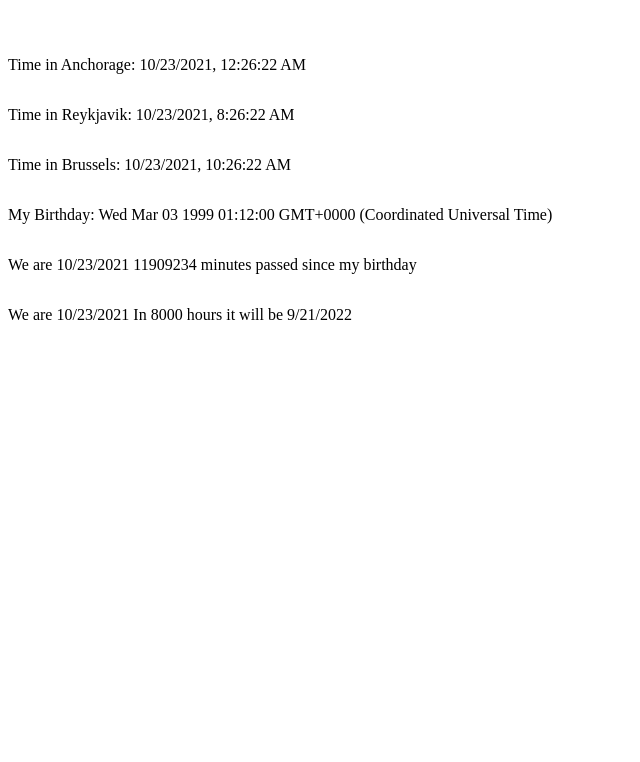
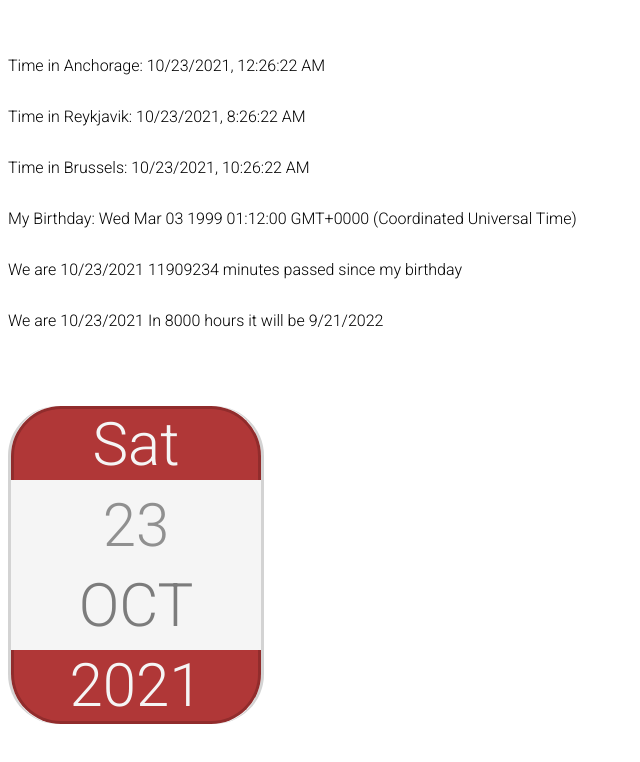
Before and after one commit to shanon-richet/Date-Object, a plain HTML site: page index.html in a window 1280 px wide. Shown: the whole page, without its empty margins (0-640 px from the left). Drawn offline with Linux system fonts and the light colour scheme.

Commit message:
add calendar

```diff
--- a/index.html
+++ b/index.html
@@ -6,14 +6,24 @@
     <meta name="viewport" content="width=device-width, initial-scale=1.0">
     <title>Dates</title>
     <link href= "style.css" rel= "stylesheet">
+    <link rel="preconnect" href="https://fonts.googleapis.com">
+<link rel="preconnect" href="https://fonts.gstatic.com" crossorigin>
+<link href="https://fonts.googleapis.com/css2?family=Roboto:wght@300;700;900&display=swap" rel="stylesheet">
+
 </head>
 <body>
+    <main>
     <section class= "timezone">
         <p></p>
     </section>
     <section class="timestamp">
 
     </section>
+</main>
+
+<footer>
+
+</footer>
     <script src= 'script.js'></script>
 </body>
 </html>
--- a/script.js
+++ b/script.js
@@ -40,7 +40,6 @@ timestamp.appendChild(elapsedTime)
 
 // Exercice 3
 
-
 const dateIn8000Hours= document.createElement('p')
 const add8000Hours= now.getTime() + (8000 * 1000 * 60 * 60)
 
@@ -48,3 +47,34 @@ const timeIn8000Hours= new Date(add8000Hours)
 
 dateIn8000Hours.innerHTML= 'We are ' + now.toLocaleDateString() + ' In 8000 hours it will be ' + timeIn8000Hours.toLocaleDateString();
 timestamp.appendChild(dateIn8000Hours)
+
+// Exercice 4
+
+const footer= document.querySelector('footer')
+
+var p1= document.createElement('p')
+p1.setAttribute('class', 'jour')
+const jour= now.toDateString().slice(0,4)
+p1.innerHTML= jour;
+
+var p2= document.createElement('p')
+p2.setAttribute('class', 'nombre')
+const nombre= now.toDateString().slice(7,10)
+p2.innerHTML= nombre;
+
+var p3= document.createElement('p')
+p3.setAttribute('class', 'mois')
+const mois= now.toDateString().slice(4,7)
+p3.innerHTML= mois;
+
+var p4= document.createElement('p')
+p4.setAttribute('class', 'annee')
+const annee= now.toDateString().slice(10, 15)
+p4.innerHTML= annee;
+
+const article= document.createElement('article')
+article.appendChild(p1)
+article.appendChild(p2)
+article.appendChild(p3)
+article.appendChild(p4)
+footer.appendChild(article)
--- a/style.css
+++ b/style.css
@@ -1,4 +1,49 @@
+body{
+    font-family: 'Roboto', sans-serif;
+}
 section{
     display: grid;
     grid-template-rows: auto auto;
 }
+article{
+    font-size: 60px;
+    width: 250px;
+    text-align: center;
+    background-color: whitesmoke;
+    color: grey;
+    border-radius: 50px 50px;
+    z-index:99;
+    border-left: 3px solid #d3d3d3;
+    border-right: 3px solid #d3d3d3;
+}
+.jour, .annee{
+    color: whitesmoke;
+    background-color: #b03737;
+    z-index:1;
+}
+.jour{
+    border-top-left-radius: 50px 50px;
+    border-top-right-radius: 50px 50px;
+    border-top: 3px solid #912c2c;
+    border-right: 3px solid #912c2c;
+    border-left: 3px solid #912c2c;
+}
+.nombre, .mois{
+    height: 20px;
+    margin-bottom: 20px;
+    color: #909090;
+}
+.nombre{
+    margin-top: -50px;
+}
+.mois{
+    color: #7c7c7c;
+    text-transform: uppercase;
+}
+.annee{
+    border-bottom-left-radius: 50px 50px;
+    border-bottom-right-radius: 50px 50px;
+    border-bottom: 3px solid #912c2c;
+    border-left: 3px solid #912c2c;
+    border-right: 3px solid #912c2c;
+}
```
